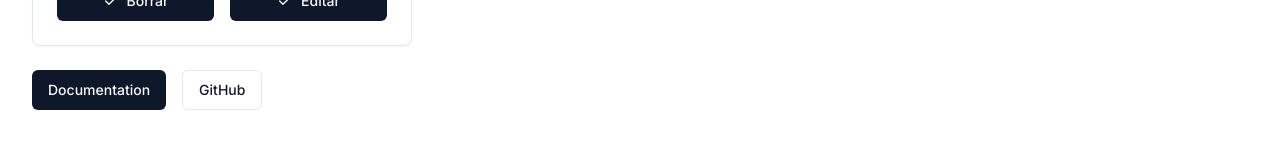
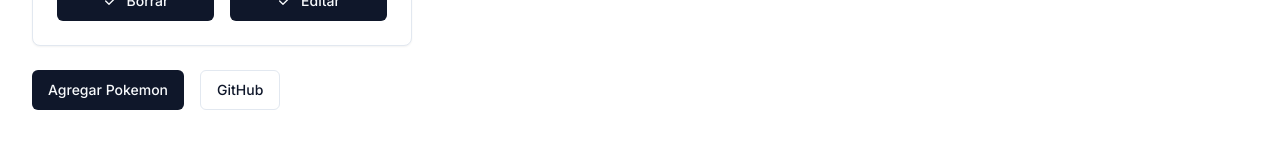
Before and after one commit to malweis/pokemon-cards, a Next.js app: page / in a window 1280 px wide. Shown: the part 265-425 px from the top of the page. Built offline with nearby package versions, Linux system fonts and the light colour scheme; no server answers.

Commit message:
feat: Añade componente botn

```diff
--- a/app/page.tsx
+++ b/app/page.tsx
@@ -1,5 +1,5 @@
 import Link from "next/link"
-
+import { Boton } from "@/components/Boton"
 import { siteConfig } from "@/config/site"
 import { buttonVariants } from "@/components/ui/button"
 import { CardComponent
@@ -11,14 +11,8 @@
       <CardComponent pokemonName="charmander"/>
       </div>
       <div className="flex gap-4">
-        <Link
-          href={siteConfig.links.docs}
-          target="_blank"
-          rel="noreferrer"
-          className={buttonVariants()}
-        >
-          Documentation
-        </Link>
+      <Boton text="Agregar Pokemon"  className={buttonVariants()}  />
+
         <Link
           target="_blank"
           rel="noreferrer"
--- /dev/null
+++ b/components/Boton.tsx
@@ -0,0 +1,15 @@
+import React from 'react';
+
+interface ButtonProps {
+  text: string;
+  onClick?: () => void;
+  className?: string;
+}
+
+export function Boton({ text, onClick, className }: ButtonProps) {
+  return (
+    <button onClick={onClick} className={className}>
+      {text}
+    </button>
+  );
+}
--- /dev/null
+++ b/components/ui/input.tsx
@@ -0,0 +1,25 @@
+import * as React from "react"
+
+import { cn } from "@/lib/utils"
+
+export interface InputProps
+  extends React.InputHTMLAttributes<HTMLInputElement> {}
+
+const Input = React.forwardRef<HTMLInputElement, InputProps>(
+  ({ className, type, ...props }, ref) => {
+    return (
+      <input
+        type={type}
+        className={cn(
+          "flex h-10 w-full rounded-md border border-input bg-transparent px-3 py-2 text-sm ring-offset-background file:border-0 file:bg-transparent file:text-sm file:font-medium placeholder:text-muted-foreground focus-visible:outline-none focus-visible:ring-2 focus-visible:ring-ring focus-visible:ring-offset-2 disabled:cursor-not-allowed disabled:opacity-50",
+          className
+        )}
+        ref={ref}
+        {...props}
+      />
+    )
+  }
+)
+Input.displayName = "Input"
+
+export { Input }
```
